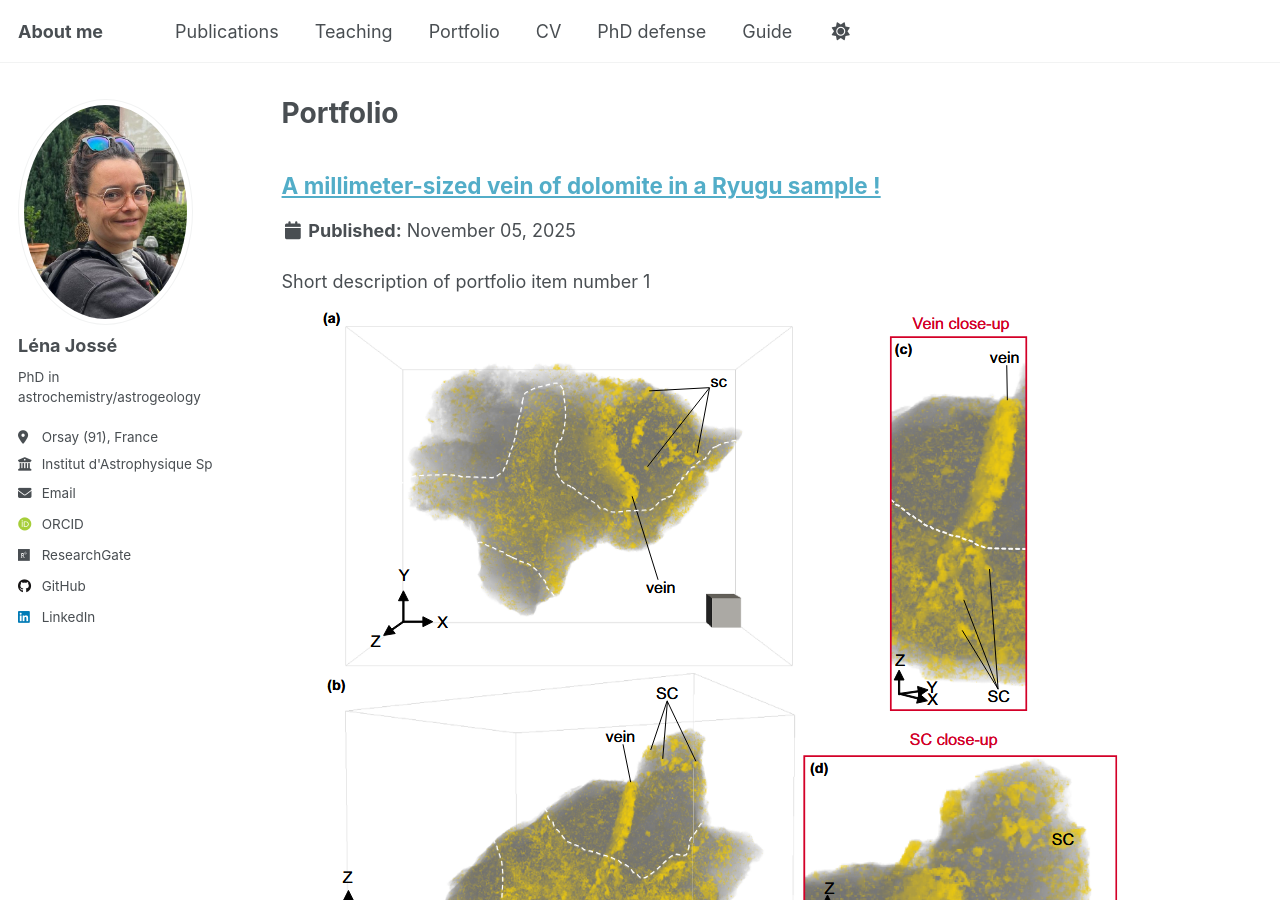
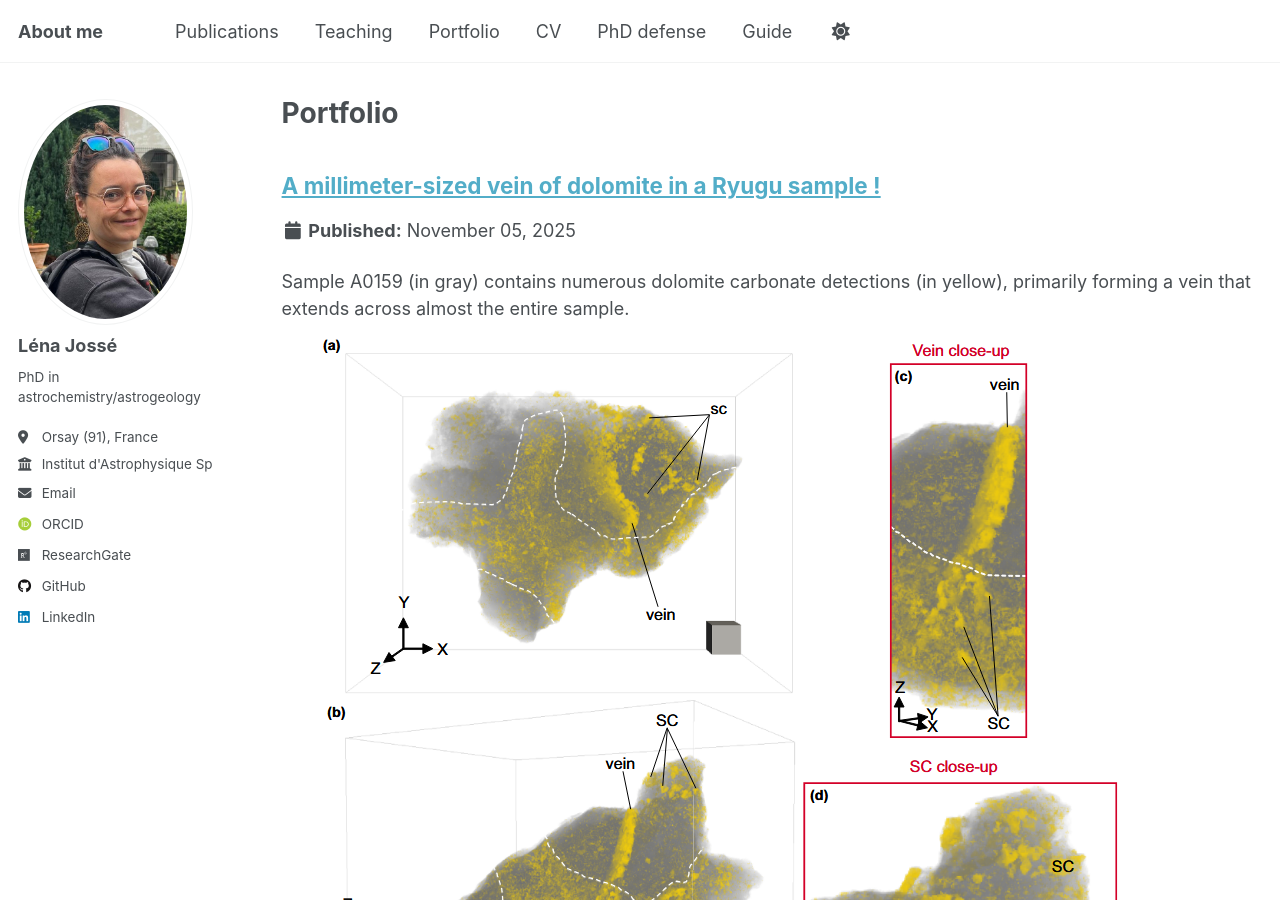
Before and after one commit to LenaJosse/LenaJosse.github.io, a Jekyll site: the page built from _pages/portfolio.html, in a window 1280 px wide and 900 px high. Built offline with Jekyll 4.4.1, drawn with Linux system fonts in a browser that asks for light colours; some web fonts are replaced; a script that is not in the unit is left out.

Commit message:
Update mm-vein.md

```diff
--- a/_portfolio/mm-vein.md
+++ b/_portfolio/mm-vein.md
@@ -1,6 +1,6 @@
 ---
 title: "A millimeter-sized vein of dolomite in a Ryugu sample !"
-excerpt: "Short description of portfolio item number 1<br/><img src='/images/mm-vein.png'>"
+excerpt: "Sample A0159 (in gray) contains numerous dolomite carbonate detections (in yellow), primarily forming a vein that extends across almost the entire sample. <br/><img src='/images/mm-vein.png'>"
 collection: portfolio
 ---
 
```
